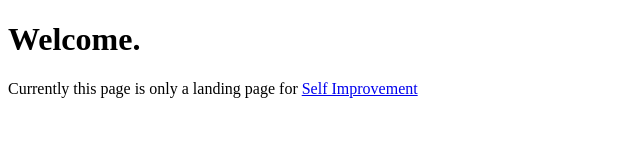
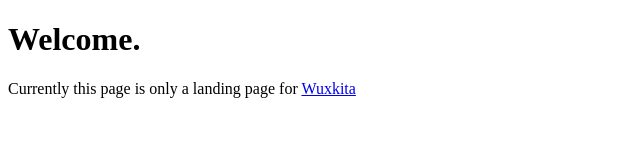
Before and after one commit to Lawtonfogle/lawtonfogle.github.io, a plain HTML site: page index.html in a window 1280 px wide. Shown: the full height of the page, 0-640 px from the left. Drawn offline with Linux system fonts and the light colour scheme.

Commit message:
Previous project is gone, new project is now here.

```diff
--- a/index.html
+++ b/index.html
@@ -6,6 +6,6 @@
     <body>
         <h1>Welcome.</h1>
 
-        <p>Currently this page is only a landing page for <a href="/SelfImprovement/">Self Improvement</a></p>
+        <p>Currently this page is only a landing page for <a href="https://lawtonfogle.github.io/wuxkita/">Wuxkita</a></p>
     </body>
 </html>
```
